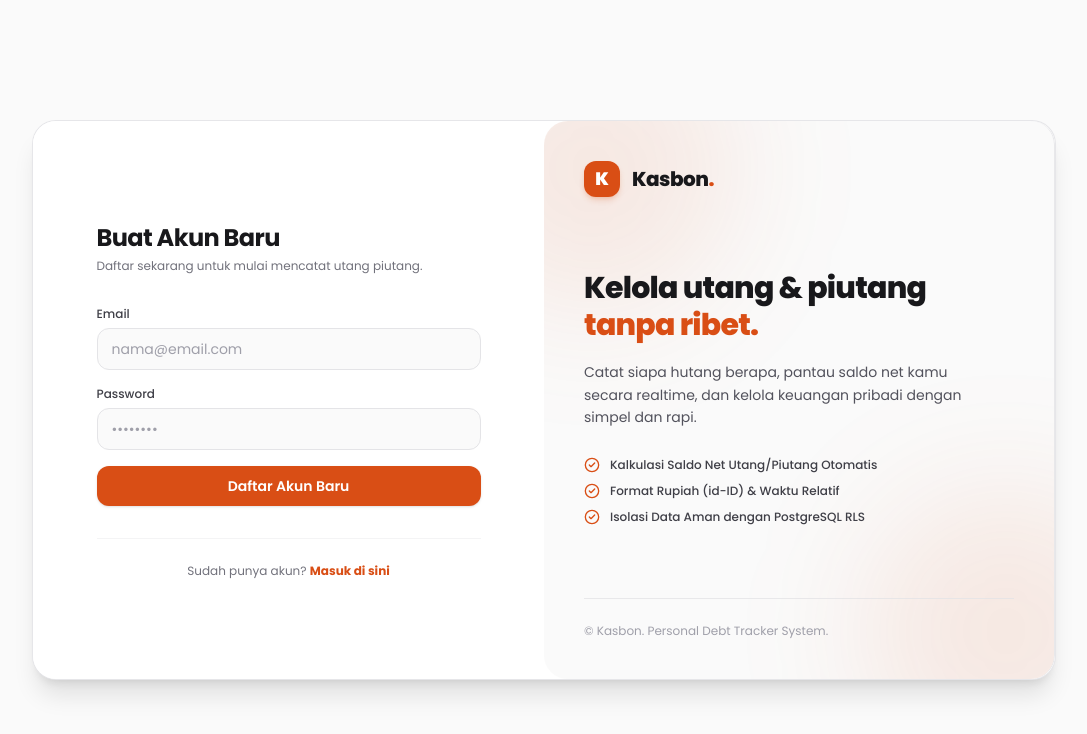
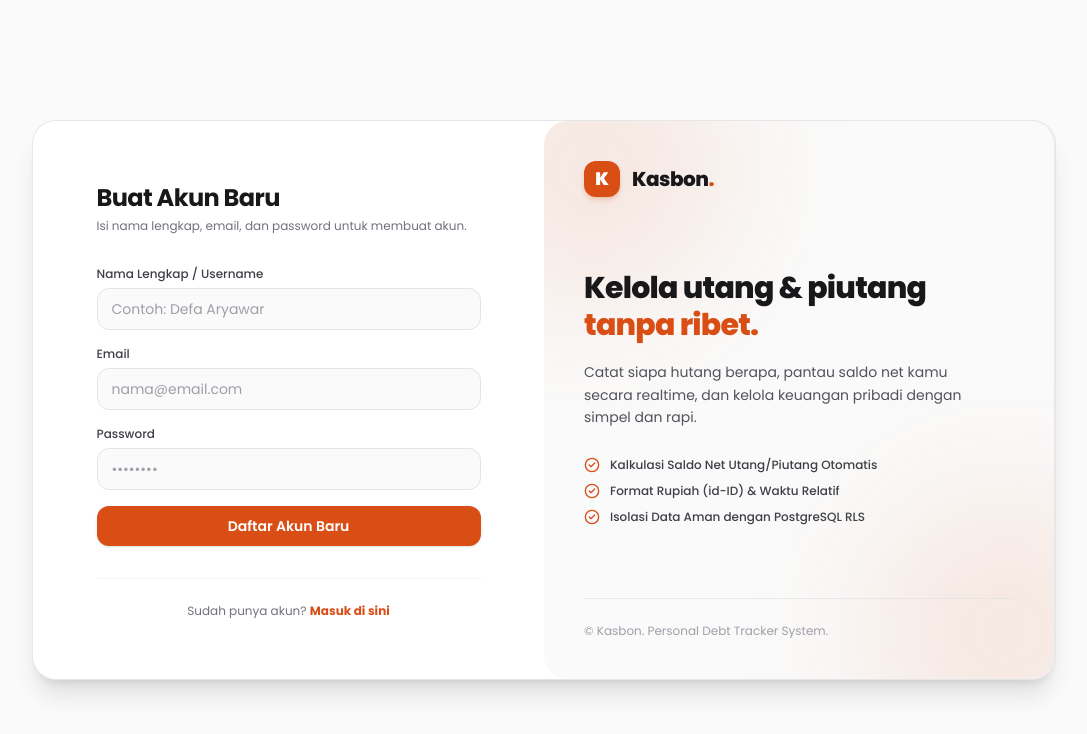
Before and after one commit to defaaryawar/Kasbon, a Next.js app: page /signup in a window 1280 px wide. Shown: the top 734 px of the page, without its empty margins (96-1183 px from the left). Built offline with nearby package versions, Linux system fonts and the light colour scheme; no server answers.

Commit message:
feat(auth): add full name field to signup form and display user name across sidebar and top navbar

```diff
--- a/src/app/(dashboard)/dashboard/page.tsx
+++ b/src/app/(dashboard)/dashboard/page.tsx
@@ -17,6 +17,7 @@ import { CheckCircle2, Trash2, AlertCircle } from "lucide-react";
 
 export default function DashboardPage() {
   const [userEmail, setUserEmail] = useState("");
+  const [userName, setUserName] = useState("");
   const [debts, setDebts] = useState<SerializedDebt[]>([]);
   const [summary, setSummary] = useState({
     totalOwedToMe: "0",
@@ -45,7 +46,11 @@ export default function DashboardPage() {
       const {
         data: { user },
       } = await supabase.auth.getUser();
-      if (user?.email) setUserEmail(user.email);
+      if (user) {
+        if (user.email) setUserEmail(user.email);
+        const nameFromMeta = user.user_metadata?.full_name || user.user_metadata?.display_name;
+        if (nameFromMeta) setUserName(nameFromMeta);
+      }
     };
     fetchUser();
   }, []);
@@ -162,6 +167,7 @@ export default function DashboardPage() {
     <div className="min-h-screen bg-[#F8FAFC] font-sans text-zinc-900 flex flex-col md:flex-row">
       <Sidebar
         userEmail={userEmail}
+        userName={userName}
         isCollapsed={isSidebarCollapsed}
         onOpenCreateModal={handleOpenCreate}
       />
@@ -169,6 +175,7 @@ export default function DashboardPage() {
       <div className="flex-1 flex flex-col min-w-0">
         <Header
           userEmail={userEmail}
+          userName={userName}
           isSidebarCollapsed={isSidebarCollapsed}
           onToggleSidebar={() => setIsSidebarCollapsed(!isSidebarCollapsed)}
         />
--- a/src/components/auth/AuthForm.tsx
+++ b/src/components/auth/AuthForm.tsx
@@ -14,6 +14,7 @@ interface AuthFormProps {
 
 export function AuthForm({ mode }: AuthFormProps) {
   const router = useRouter();
+  const [fullName, setFullName] = useState("");
   const [email, setEmail] = useState("");
   const [password, setPassword] = useState("");
   const [errorMessage, setErrorMessage] = useState<string | null>(null);
@@ -27,9 +28,16 @@ export function AuthForm({ mode }: AuthFormProps) {
     setErrorMessage(null);
     setSuccessMessage(null);
 
-    const parseResult = authFormSchema.safeParse({ email, password });
+    if (!isLogin && !fullName.trim()) {
+      setErrorMessage("Nama lengkap wajib diisi");
+      return;
+    }
+
+    const parseResult = authFormSchema.safeParse({ fullName, email, password });
     if (!parseResult.success) {
-      setErrorMessage(parseResult.error.issues[0]?.message || "Input tidak valid");
+      setErrorMessage(
+        parseResult.error.issues[0]?.message || "Input tidak valid"
+      );
       return;
     }
 
@@ -41,6 +49,12 @@ export function AuthForm({ mode }: AuthFormProps) {
         const { error } = await supabase.auth.signUp({
           email,
           password,
+          options: {
+            data: {
+              full_name: fullName.trim(),
+              display_name: fullName.trim(),
+            },
+          },
         });
 
         if (error) throw error;
@@ -63,12 +77,15 @@ export function AuthForm({ mode }: AuthFormProps) {
         router.refresh();
       }
     } catch (err) {
-      setErrorMessage(err instanceof Error ? err.message : "Terjadi kesalahan autentikasi");
+      setErrorMessage(
+        err instanceof Error ? err.message : "Terjadi kesalahan autentikasi"
+      );
     } finally {
       setIsLoading(false);
     }
   };
 
+  // Hero Section (Desktop Split Layout)
   const HeroSection = (
     <motion.div
       key={`hero-${mode}`}
@@ -97,8 +114,7 @@ export function AuthForm({ mode }: AuthFormProps) {
           <span className="text-[#D94E15]">tanpa ribet.</span>
         </h2>
         <p className="text-sm text-zinc-600 max-w-sm leading-relaxed">
-          Catat siapa hutang berapa, pantau saldo net kamu secara realtime, dan kelola keuangan
-          pribadi dengan simpel dan rapi.
+          Catat siapa hutang berapa, pantau saldo net kamu secara realtime, dan kelola keuangan pribadi dengan simpel dan rapi.
         </p>
 
         <div className="pt-3 space-y-2.5">
@@ -124,7 +140,7 @@ export function AuthForm({ mode }: AuthFormProps) {
     </motion.div>
   );
 
-  // Form Section (Cardless Soft White Layout)
+  // Form Section
   const FormSection = (
     <motion.div
       key={`form-${mode}`}
@@ -134,7 +150,7 @@ export function AuthForm({ mode }: AuthFormProps) {
       className="flex flex-col justify-center px-4 py-8 sm:px-8 lg:px-12 w-full bg-white"
     >
       <div className="w-full max-w-sm mx-auto">
-        {/* Mobile-only Brand Header */}
+        {/* Mobile Brand Header */}
         <div className="flex lg:hidden items-center gap-2.5 mb-8">
           <div className="w-8 h-8 rounded-xl bg-[#D94E15] flex items-center justify-center font-black text-white text-base">
             K
@@ -151,14 +167,14 @@ export function AuthForm({ mode }: AuthFormProps) {
           <p className="text-xs text-zinc-500 mt-1">
             {isLogin
               ? "Masukkan email dan password kamu untuk masuk."
-              : "Daftar sekarang untuk mulai mencatat utang piutang."}
+              : "Isi nama lengkap, email, dan password untuk membuat akun."}
           </p>
         </div>
 
         <form onSubmit={handleSubmit} className="space-y-4">
           {errorMessage && (
             <div className="flex items-center gap-2 p-3 rounded-xl bg-rose-50 border border-rose-200 text-rose-600 text-xs font-medium">
-              <AlertCircle className="w-4 h-4 shrink-0" />
+              <AlertCircle className="w-4 h-4 shrink-0 text-rose-600" />
               <span>{errorMessage}</span>
             </div>
           )}
@@ -169,8 +185,27 @@ export function AuthForm({ mode }: AuthFormProps) {
             </div>
           )}
 
+          {/* Full Name Input (Only on Sign Up) */}
+          {!isLogin && (
+            <div>
+              <label className="block text-xs font-medium text-zinc-700 mb-1.5">
+                Nama Lengkap / Username
+              </label>
+              <input
+                type="text"
+                placeholder="Contoh: Defa Aryawar"
+                value={fullName}
+                onChange={(e) => setFullName(e.target.value)}
+                className="w-full px-3.5 py-2.5 text-sm rounded-xl bg-zinc-50 border border-zinc-200 text-zinc-900 placeholder-zinc-400 focus:outline-none focus:border-[#D94E15] focus:ring-1 focus:ring-[#D94E15] transition-colors"
+                required={!isLogin}
+              />
+            </div>
+          )}
+
           <div>
-            <label className="block text-xs font-medium text-zinc-700 mb-1.5">Email</label>
+            <label className="block text-xs font-medium text-zinc-700 mb-1.5">
+              Email
+            </label>
             <input
               type="email"
               placeholder="nama@email.com"
@@ -182,7 +217,9 @@ export function AuthForm({ mode }: AuthFormProps) {
           </div>
 
           <div>
-            <label className="block text-xs font-medium text-zinc-700 mb-1.5">Password</label>
+            <label className="block text-xs font-medium text-zinc-700 mb-1.5">
+              Password
+            </label>
             <input
               type="password"
               placeholder="••••••••"
@@ -213,14 +250,20 @@ export function AuthForm({ mode }: AuthFormProps) {
           {isLogin ? (
             <span>
               Belum punya akun?{" "}
-              <Link href="/signup" className="font-bold text-[#D94E15] hover:underline">
+              <Link
+                href="/signup"
+                className="font-bold text-[#D94E15] hover:underline"
+              >
                 Daftar sekarang
               </Link>
             </span>
           ) : (
             <span>
               Sudah punya akun?{" "}
-              <Link href="/login" className="font-bold text-[#D94E15] hover:underline">
+              <Link
+                href="/login"
+                className="font-bold text-[#D94E15] hover:underline"
+              >
                 Masuk di sini
               </Link>
             </span>
--- a/src/components/dashboard/Header.tsx
+++ b/src/components/dashboard/Header.tsx
@@ -7,12 +7,14 @@ import { LogOut, ChevronDown, PanelLeftClose, PanelLeftOpen } from "lucide-react
 
 interface HeaderProps {
   userEmail: string;
+  userName?: string;
   isSidebarCollapsed: boolean;
   onToggleSidebar: () => void;
 }
 
 export function Header({
   userEmail,
+  userName,
   isSidebarCollapsed,
   onToggleSidebar,
 }: HeaderProps) {
@@ -33,7 +35,8 @@ export function Header({
     }
   };
 
-  const initial = userEmail ? userEmail[0].toUpperCase() : "U";
+  const displayName = userName || userEmail || "Pengguna";
+  const initial = displayName ? displayName[0].toUpperCase() : "U";
 
   return (
     <header className="sticky top-0 z-30 w-full h-16 bg-white border-b border-zinc-200/90 px-4 sm:px-6 flex items-center justify-between shadow-xs">
@@ -72,7 +75,7 @@ export function Header({
               {initial}
             </div>
             <span className="hidden sm:inline text-xs font-bold text-zinc-800 max-w-[160px] truncate">
-              {userEmail}
+              {displayName}
             </span>
             <ChevronDown className={`w-3.5 h-3.5 text-zinc-400 transition-transform ${isOpen ? "rotate-180" : ""}`} />
           </button>
@@ -86,8 +89,10 @@ export function Header({
 
               <div className="absolute right-0 mt-2 w-56 p-2 rounded-2xl bg-white border border-zinc-200 shadow-xl z-50 animate-in fade-in zoom-in-95 duration-150">
                 <div className="px-3 py-2 border-b border-zinc-100 mb-1">
-                  <p className="text-[11px] text-zinc-400 font-medium">Pengguna</p>
-                  <p className="text-xs font-bold text-zinc-900 truncate mt-0.5">
+                  <p className="text-xs font-bold text-zinc-900 truncate">
+                    {displayName}
+                  </p>
+                  <p className="text-[11px] text-zinc-400 font-medium truncate mt-0.5">
                     {userEmail}
                   </p>
                 </div>
--- a/src/components/dashboard/Sidebar.tsx
+++ b/src/components/dashboard/Sidebar.tsx
@@ -15,12 +15,14 @@ import {
 
 interface SidebarProps {
   userEmail: string;
+  userName?: string;
   isCollapsed: boolean;
   onOpenCreateModal: () => void;
 }
 
 export function Sidebar({
   userEmail,
+  userName,
   isCollapsed,
   onOpenCreateModal,
 }: SidebarProps) {
@@ -41,7 +43,8 @@ export function Sidebar({
     }
   };
 
-  const initial = userEmail ? userEmail[0].toUpperCase() : "U";
+  const displayName = userName || userEmail || "Pengguna";
+  const initial = displayName ? displayName[0].toUpperCase() : "U";
 
   return (
     <>
@@ -191,9 +194,9 @@ export function Sidebar({
             {!isCollapsed && (
               <div className="overflow-hidden">
                 <p className="text-xs font-bold text-zinc-900 truncate">
-                  {userEmail || "Pengguna"}
+                  {displayName}
                 </p>
-                <p className="text-[10px] text-zinc-400 font-medium">Akun Terhubung</p>
+                <p className="text-[10px] text-zinc-400 font-medium truncate">{userEmail || "Akun Terhubung"}</p>
               </div>
             )}
           </div>
--- a/src/lib/validations/debt.schema.ts
+++ b/src/lib/validations/debt.schema.ts
@@ -83,6 +83,11 @@ export type DebtFormValues = z.infer<typeof debtFormSchema>;
 export const uuidParamSchema = z.string().uuid("ID transaksi tidak valid");
 
 export const authFormSchema = z.object({
+  fullName: z
+    .string()
+    .trim()
+    .max(100, "Nama lengkap maksimal 100 karakter")
+    .optional(),
   email: z.string().trim().toLowerCase().email("Format email tidak valid"),
   password: z.string().min(6, "Password minimal 6 karakter"),
 });
```
